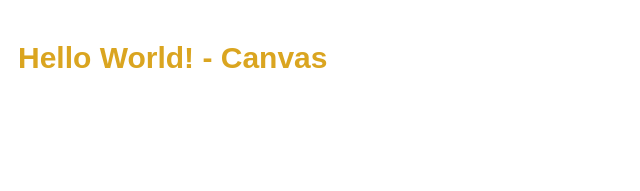
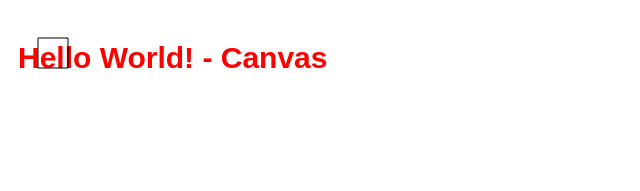
Before and after one commit to samb07/samb07.github.io, a plain HTML site: page CANVAS/index.html in a window 1280 px wide. Shown: the whole page, without its empty margins (0-640 px from the left). Drawn offline with Linux system fonts and the light colour scheme.

Commit message:
Update index.html

```diff
--- a/CANVAS/index.html
+++ b/CANVAS/index.html
@@ -16,12 +16,16 @@
   <script>
   var canvas = document.querySelector("canvas");
 canvas.width = 400;
-canvas.height = 80;
+canvas.height = 180;
 var ctx = canvas.getContext("2d");
 ctx.font = "bold 30px Arial";
-ctx.fillStyle = "goldenrod";
+ctx.fillStyle = "red";
 ctx.fillText("Hello World! - Canvas",10,60);
+ctx.rect(30,30,30,30);
+ctx.stroke();
   </script>
+
+
 
 
   </body>
```
